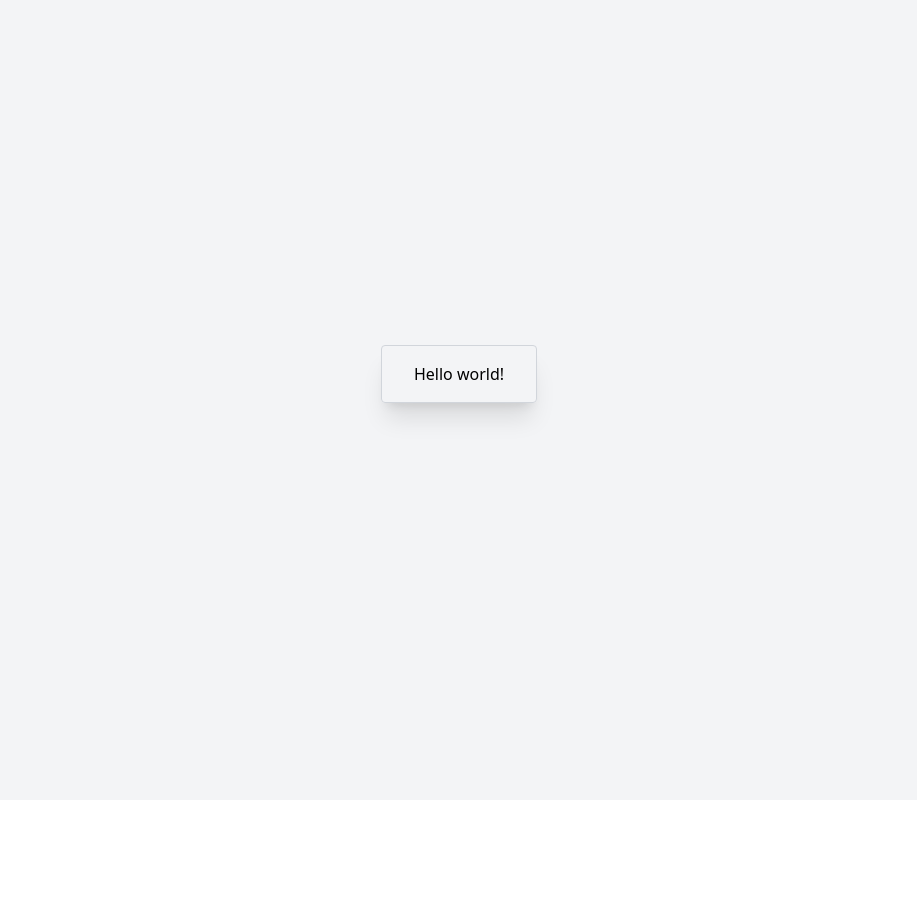
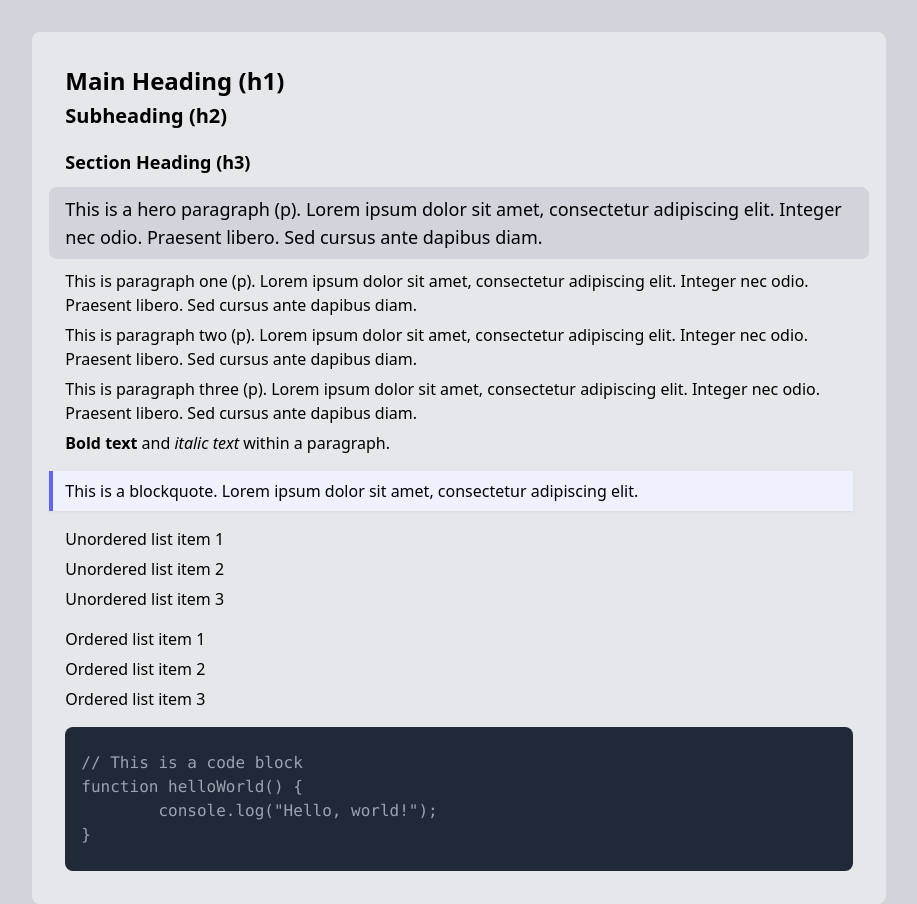
Before and after one commit to rareyman/tailwindcss-parcel-starter, a website built with Parcel: page src/index.html in a window 1280 px wide. Shown: the whole page, without its empty margins (181-1098 px from the left). Before the commit the page ends 800 px from the top, so only its background shows below. Built offline with nearby package versions, Linux system fonts and the light colour scheme.

Commit message:
feat: Update HTML structure and styles for landing page

```diff
--- a/src/index.html
+++ b/src/index.html
@@ -1,4 +1,4 @@
-<!DOCTYPE html>
+<!doctype html>
 <html>
 	<head>
 		<meta charset="UTF-8" />
@@ -12,11 +12,63 @@
 		<script defer src="https://unpkg.com/alpinejs@3.10.5/dist/cdn.min.js"></script>
 	</head>
 
-	<body>
-		<div class="flex h-screen w-screen items-center justify-center bg-gray-100">
+	<body class="bg-gray-300">
+		<!-- <div class="flex h-screen w-screen items-center justify-center bg-gray-100">
 			<div class="-mt-8 mb-5 rounded border border-gray-300 p-10 px-8 py-4 shadow-xl">
 				<h1>Hello world!</h1>
 			</div>
+		</div> -->
+
+		<div class="mx-auto mt-8 w-2/3 rounded-lg border bg-gray-200 p-8">
+			<header>
+				<h1 class="text-2xl font-bold">Main Heading (h1)</h1>
+				<h2 class="mt-micro text-xl font-bold">Subheading (h2)</h2>
+			</header>
+
+			<section class="">
+				<h3 class="mt-medium text-lg font-bold">Section Heading (h3)</h3>
+				<p class="mt-small -mx-4 rounded-lg bg-gray-300 px-4 py-2 text-lg">
+					This is a hero paragraph (p). Lorem ipsum dolor sit amet, consectetur adipiscing elit.
+					Integer nec odio. Praesent libero. Sed cursus ante dapibus diam.
+				</p>
+				<p class="mt-small">
+					This is paragraph one (p). Lorem ipsum dolor sit amet, consectetur adipiscing elit.
+					Integer nec odio. Praesent libero. Sed cursus ante dapibus diam.
+				</p>
+				<p class="mt-tiny">
+					This is paragraph two (p). Lorem ipsum dolor sit amet, consectetur adipiscing elit.
+					Integer nec odio. Praesent libero. Sed cursus ante dapibus diam.
+				</p>
+				<p class="mt-tiny">
+					This is paragraph three (p). Lorem ipsum dolor sit amet, consectetur adipiscing elit.
+					Integer nec odio. Praesent libero. Sed cursus ante dapibus diam.
+				</p>
+				<p class="mt-tiny">
+					<strong>Bold text</strong> and <em>italic text</em> within a paragraph.
+				</p>
+				<blockquote
+					class="mt-medium -ml-4 border-l-4 border-indigo-500 bg-indigo-50 py-2 pl-3 drop-shadow-sm"
+				>
+					<p>This is a blockquote. Lorem ipsum dolor sit amet, consectetur adipiscing elit.</p>
+				</blockquote>
+				<ul class="mt-medium">
+					<li class="mt-tiny">Unordered list item 1</li>
+					<li class="mt-tiny">Unordered list item 2</li>
+					<li class="mt-tiny">Unordered list item 3</li>
+				</ul>
+				<ol class="mt-medium">
+					<li class="mt-tiny">Ordered list item 1</li>
+					<li class="mt-tiny">Ordered list item 2</li>
+					<li class="mt-tiny">Ordered list item 3</li>
+				</ol>
+				<pre class="mt-medium rounded-lg bg-gray-800 px-4 text-gray-400">
+<code>
+// This is a code block
+function helloWorld() {
+		console.log("Hello, world!");
+}</code>
+					</pre>
+			</section>
 		</div>
 	</body>
 </html>
--- a/tailwind.config.js
+++ b/tailwind.config.js
@@ -1,8 +1,18 @@
 /** @type {import('tailwindcss').Config} */
 module.exports = {
-  content: ["./src/**/*.{html,js,ts,jsx,tsx}"],
-  theme: {
-    extend: {},
-  },
-  plugins: [],
-};
+	content: ['./src/**/*.{html,js,ts,jsx,tsx}'],
+	theme: {
+		extend: {
+			margin: {
+				micro: 'calc(1em / (1.618 * 1.618 * 1.618))', // 1em / scaleFactor^3
+				tiny: 'calc(1em / (1.618 * 1.618))', // 1em / scaleFactor^2
+				small: 'calc(1em / 1.618)', // 1em / scaleFactor
+				medium: '1em', // base size
+				large: 'calc(1em * 1.618)', // 1em * scaleFactor
+				big: 'calc(1em * 1.618 * 1.618)', // 1em * scaleFactor^2
+				huge: 'calc(1em * 1.618 * 1.618 * 1.618)', // 1em * scaleFactor^3
+			},
+		},
+	},
+	plugins: [],
+}
```
